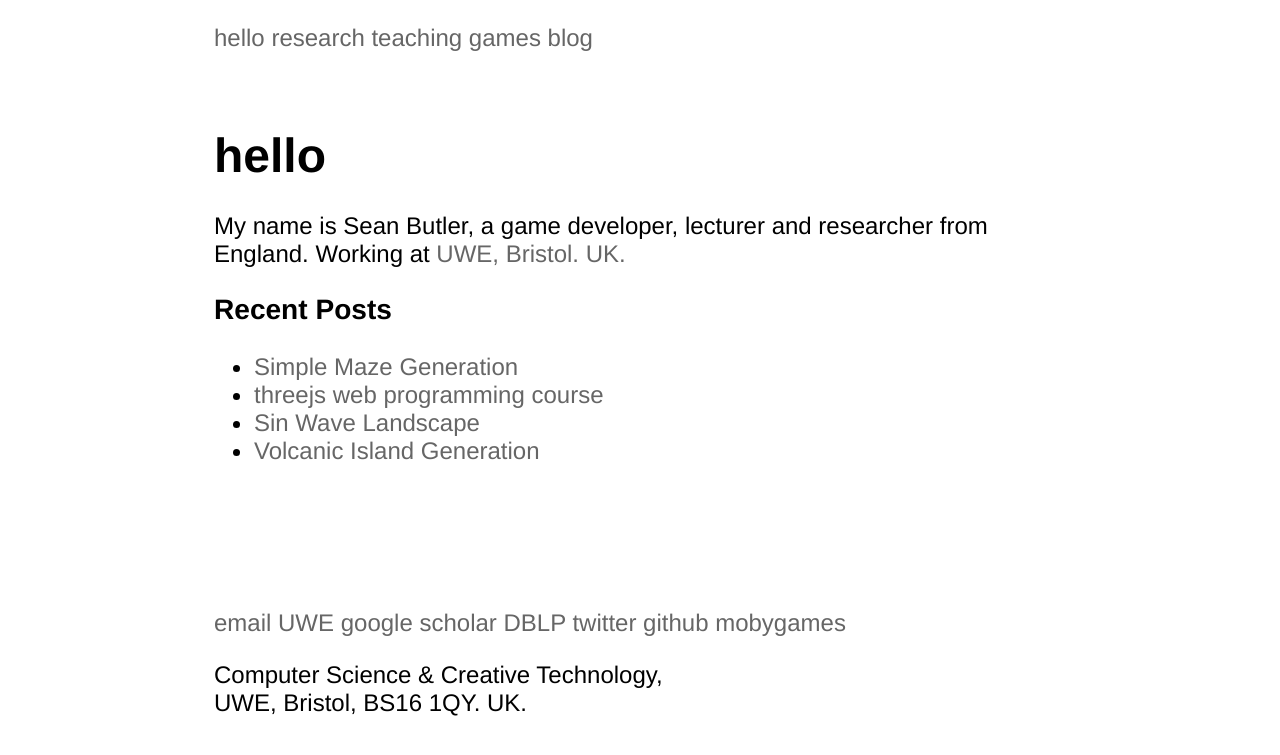
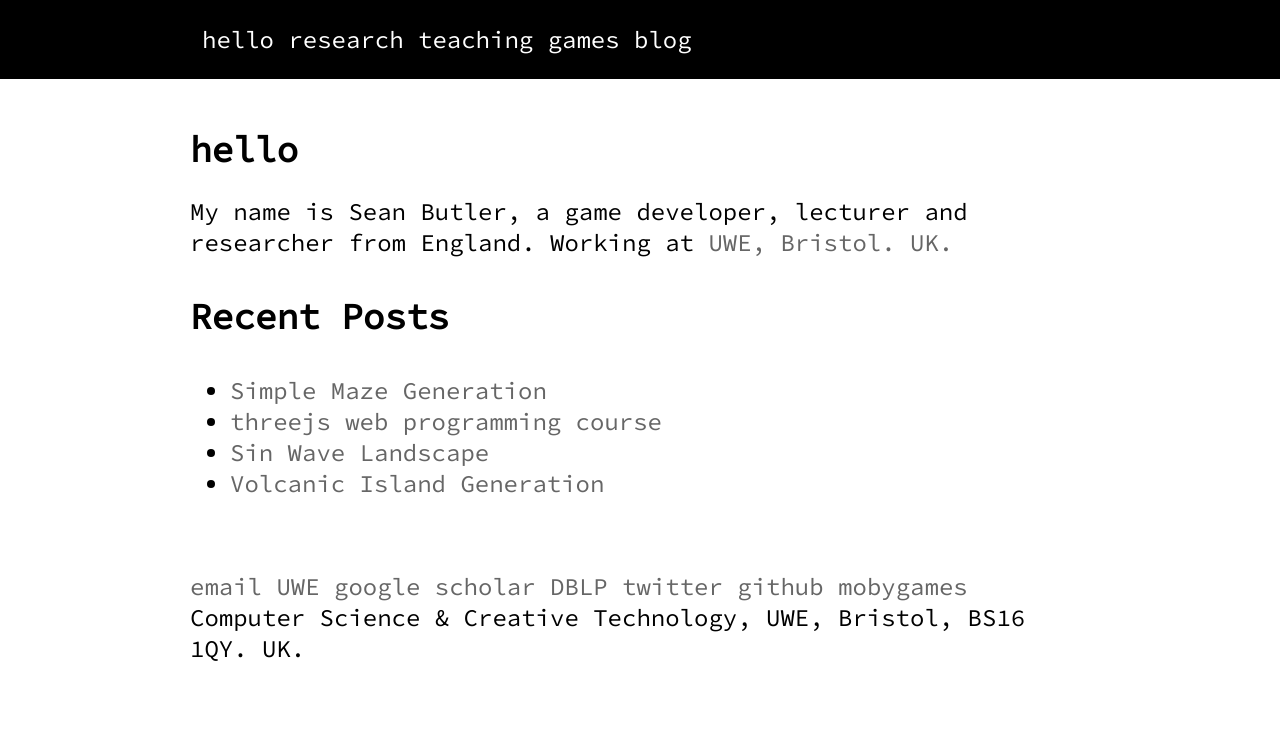
Before and after one commit to seanbutler/www.seanbutler.net, a Jekyll site: the page built from index.html, in a window 1280 px wide. Shown: the top 755 px of the page. Built offline with Jekyll 4.4.1, drawn with Linux system fonts in a browser that asks for light colours; some web fonts are replaced.

Commit message:
dark nav bar

```diff
--- a/_layouts/default.html
+++ b/_layouts/default.html
@@ -2,26 +2,22 @@
 <html>
 	<head>
 		<title>{{ page.title }}</title>
-
-		<link href="http://fonts.googleapis.com/css?family=Corben" rel="stylesheet" type="text/css">
-		<link href="http://fonts.googleapis.com/css?family=Nobile" rel="stylesheet" type="text/css">
-
-		 <!-- <link rel="stylesheet" type="text/css" href="/css/main.css"> -->
+		<link href="https://fonts.googleapis.com/css?family=Source+Code+Pro&display=swap" rel="stylesheet">
 		<link rel="stylesheet" type="text/css" href="/css/mini.css">
-
-		<!-- <script src="/three.min.js"></script> -->
 	</head>
 
 	<body>
 
 
 		<nav>
+			<div class="container">
 				<a href="/">hello</a>
 				<!-- <a href="/blog">blog</a> -->
 				<a href="/research">research</a>
 				<a href="/teaching">teaching</a>
 				<a href="/games">games</a>
 				<a href="/blog">blog</a>
+			</div>
 		</nav>
 
 		<div class="container">
@@ -37,16 +33,13 @@
 				<a href = "https://twitter.com/butlersean">twitter</a>
 				<a href = "https://github.com/seanbutler">github</a>
 				<a href = "https://www.mobygames.com/developer/sheet/view/developerId,105067">mobygames</a>
+				</br>
+				Computer Science & Creative Technology,
+				UWE, Bristol, BS16 1QY. UK.
 			</p>
 
-		<p>
-			Computer Science & Creative Technology,<br />
-			UWE, Bristol, BS16 1QY. UK.
-		</p>
 		</footer>
 
-
-		<!-- <script src="/background.js"></script> -->
 
 	</body>
 
--- a/css/mini.css
+++ b/css/mini.css
@@ -1,33 +1,53 @@
 body {
     margin:     auto;
-    max-width: 900px;
+    /* max-width: 900px; */
     font-size: 24px;
-    font-family: Helvetica, Arial, sans-serif;
+    font-family: 'Source Code Pro', monospace;
 }
 
 h1, h2, h3, h4, h5, h6{
-    line-height: 1;
-    font-family: Helvetica, Arial, sans-serif;
+    /* line-height: 1; */
+    /* font-family: Helvetica, Arial, sans-serif; */
+    font-family: 'Source Code Pro', monospace;
+    font-size: 36px;
+
 }
 
 
 nav{
-    padding: 1em;
-
+    width: 100%;
+    padding: 0em 1em 0em 0em ;
+    background: black;
+    color: white;
 }
 
 .container {
-    padding: 1em;
+    padding: 1em 1em 1em 1em ;
+    margin:     auto;
+    max-width: 900px;
 }
 
 footer{
-  padding: 3em 1em 1em 1em ;
+    margin:     auto;
+    max-width: 900px;
 }
 
 a {
   text-decoration: none;
   color: #666;
 }
+
+nav .container {
+    max-width: 900px;
+    padding: 1em 0em 1em 1em;
+
+}
+
+nav a {
+    text-decoration: none;
+    color: white;
+  }
+
 
 a[href]:hover {
     text-decoration: underline;
@@ -37,10 +57,14 @@ a[href]:active {
     /* color:#AAA; */
 }
 
+img {
+    width: 100%
+}
+
 @media screen and (max-width: 992px) {
   body {
     color: white;
     background-color: black;
-	font-size:	48px;
+	font-size:	28px;
   }
 }
```
Lines whose indentation alone changed are shown as unchanged.
